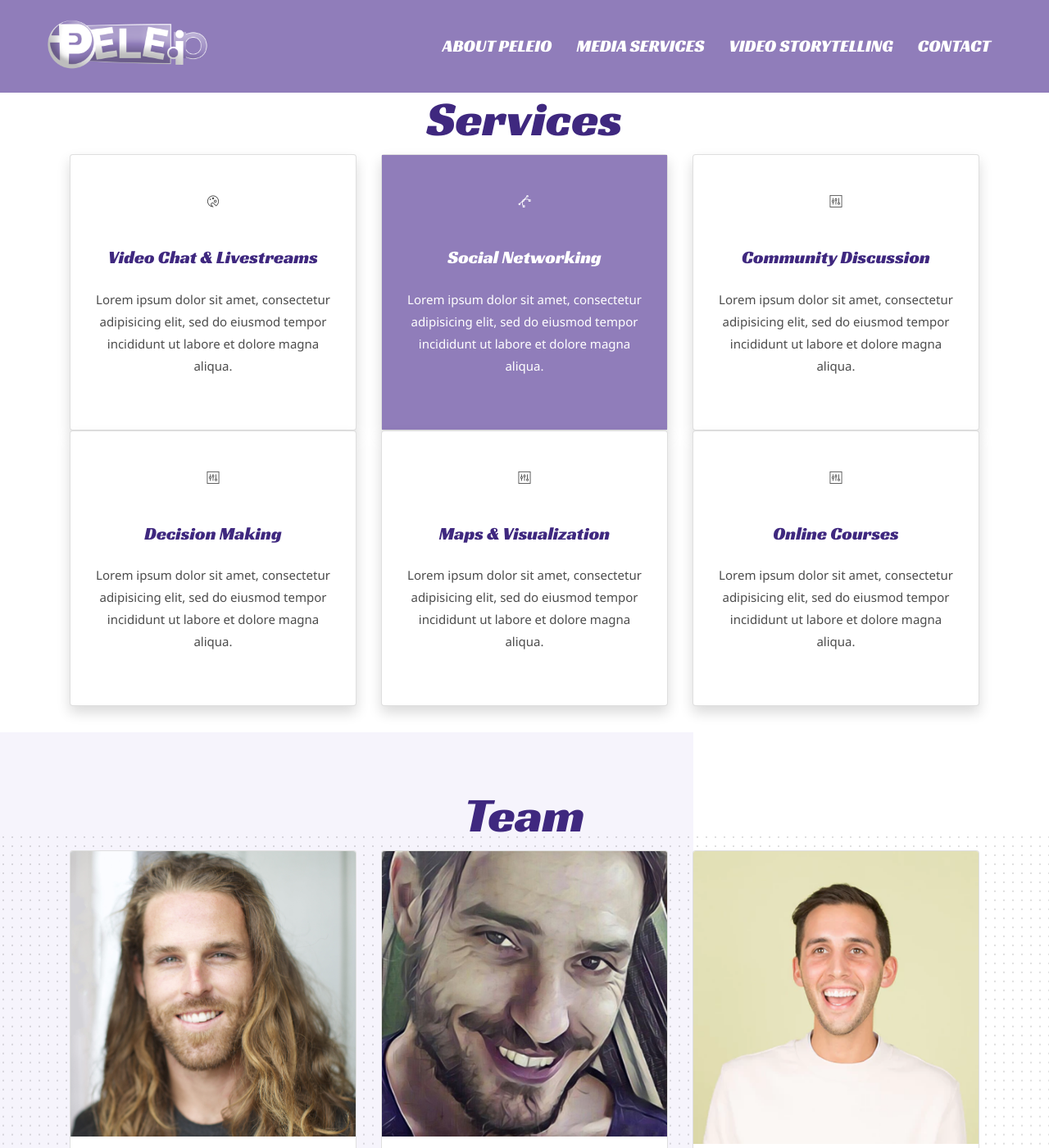
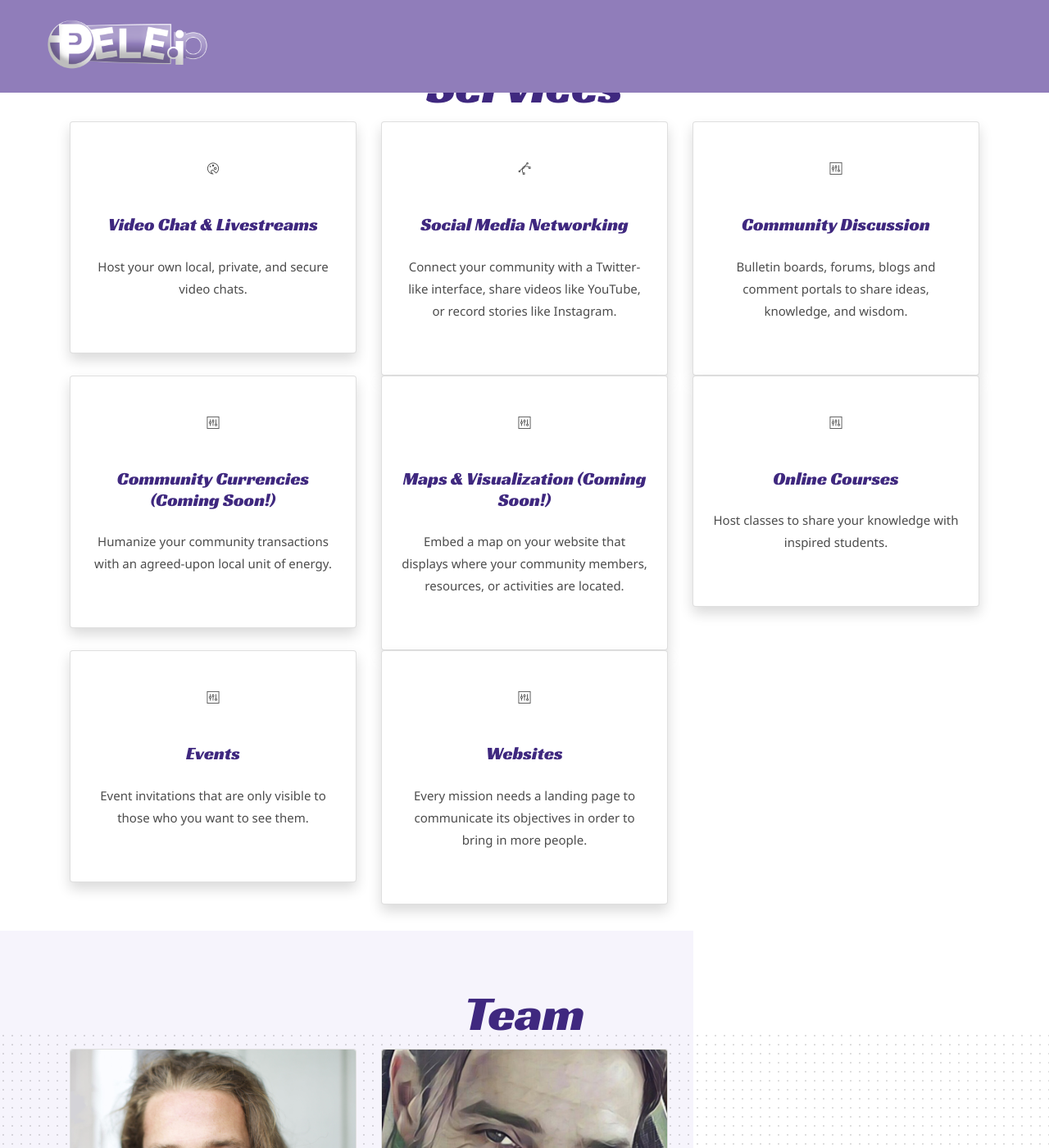
Before and after one commit to PELEIO/strengthen, a Jekyll site: the page built from index.html, in a window 1280 px wide and 1400 px high, scrolled down 1856 px. Shown: the whole window at 82% size. Built offline with Jekyll 4.4.1, drawn with Linux system fonts in a browser that asks for light colours; some of the changed text lies outside the part shown.

Commit message:
homepage

```diff
--- a/_data/settings.yml
+++ b/_data/settings.yml
@@ -4,17 +4,17 @@
 title: PELEIO Community Builder
 logo: /assets/images/LOGO_June-3D.png
 author: PELEIO, LLC
-description: We support your community install open-source solutions.
+description: We support strengthening your community with open-source solutions.
 email: hello@pele.io
 telegram: https://t.me/PELEIO
 address: 30 N Gould St., Ste R <br>Sheridan, WY 82801
-copyright: Copyright &copy; 2020 PELEIO, LLC
+copyright: Copyright &copy; 2020 PELEIO, LLC | Site designed by [Themefisher](https://themefisher.com)
 
-menu:
-- {name: About PELEIO, link: '/about/'}
-- {name: Media Services, link: '/blog/'}
-- {name: Video Storytelling, link: '/portfolio/'}
-- {name: Contact, link: '/contact/'}
+#menu:
+#- {name: About PELEIO, link: '/about/'}
+#- {name: Media Services, link: '/blog/'}
+#- {name: Video Storytelling, link: '/portfolio/'}
+#- {name: Contact, link: '/contact/'}
 
 
 #-------------------------------
@@ -38,13 +38,13 @@ disqus-identifier: # Add your shortname for Disqus Comment. For example mr-brown
 # Hero Section
 
 hero:
-  hero-title: Open-source solutions for strengthening your community.
+  hero-title: Open-source software solutions for strengthening your community.
 
-social:
-- {icon: "ti-facebook", link: "#"}
-- {icon: "ti-instagram", link: "#"}
-- {icon: "ti-dribbble", link: "#"}
-- {icon: "ti-twitter", link: "#"}
+#social:
+#- {icon: "ti-facebook", link: "#"}
+#- {icon: "ti-instagram", link: "#"}
+#- {icon: "ti-dribbble", link: "#"}
+#- {icon: "ti-twitter", link: "#"}
 
 
 #-------------------------------
@@ -79,16 +79,11 @@ work-process:
 team:
   - title : "Jordan Urbs"
     image : "assets/images/team/jordan.jpg"
-    designation : "Project Manager"
+    designation : "Systems Administrator"
 
   - title : "Daniel Levy"
     image : "assets/images/team/daniel.jpg"
-    designation : "Web Developer"
-
-  - title : "John Doe"
-    image : "assets/images/team/member-3.png"
-    designation : "Designer"
-
+    designation : "Community Outreach"
 
 #-------------------------------
 # Skills Section
@@ -131,37 +126,49 @@ services:
 - {
     name: Video Chat & Livestreams,
     icon: ti-palette,
-    description: 'Lorem ipsum dolor sit amet, consectetur adipisicing elit, sed do eiusmod tempor incididunt ut labore et dolore magna aliqua.',
+    description: 'Host your own local, private, and secure video chats.',
     active: # Add true to select section
   }
 - {
-    name: Social Networking,
+    name: Social Media Networking,
     icon: ti-vector,
-    description: 'Lorem ipsum dolor sit amet, consectetur adipisicing elit, sed do eiusmod tempor incididunt ut labore et dolore magna aliqua.',
-    active: true # Add true to select section
+    description: 'Connect your community with a Twitter-like interface, share videos like YouTube, or record stories like Instagram.',
+    active: # Add true to select section
   }
 - {
     name: Community Discussion,
     icon: ti-panel,
-    description: 'Lorem ipsum dolor sit amet, consectetur adipisicing elit, sed do eiusmod tempor incididunt ut labore et dolore magna aliqua.',
+    description: 'Bulletin boards, forums, blogs and comment portals to share ideas, knowledge, and wisdom.',
     active: # Add true to select section
   }
 - {
-    name: Decision Making,
+    name: Community Currencies (Coming Soon!),
     icon: ti-panel,
-    description: 'Lorem ipsum dolor sit amet, consectetur adipisicing elit, sed do eiusmod tempor incididunt ut labore et dolore magna aliqua.',
+    description: 'Humanize your community transactions with an agreed-upon local unit of energy.',
     active: # Add true to select section
   }
 - {
-    name: Maps & Visualization,
+    name: Maps & Visualization (Coming Soon!),
     icon: ti-panel,
-    description: 'Lorem ipsum dolor sit amet, consectetur adipisicing elit, sed do eiusmod tempor incididunt ut labore et dolore magna aliqua.',
+    description: 'Embed a map on your website that displays where your community members, resources, or activities are located.',
     active: # Add true to select section
   }
 - {
     name: Online Courses,
     icon: ti-panel,
-    description: 'Lorem ipsum dolor sit amet, consectetur adipisicing elit, sed do eiusmod tempor incididunt ut labore et dolore magna aliqua.',
+    description: 'Host classes to share your knowledge with inspired students.',
+    active: # Add true to select section
+  }
+- {
+    name: Events,
+    icon: ti-panel,
+    description: 'Event invitations that are only visible to those who you want to see them.',
+    active: # Add true to select section
+  }
+- {
+    name: Websites,
+    icon: ti-panel,
+    description: 'Every mission needs a landing page to communicate its objectives in order to bring in more people.',
     active: # Add true to select section
   }
 
@@ -190,15 +197,15 @@ portfolio-home-items:
 
 # Portfolio Page
 portfolio-label:
-- {
+  - {
     title : "UI/UX Design",
     type : "design"
   }
-- {
+  - {
     title : "BRANDING",
     type : "branding"
   }
-- {
+  - {
     title : "ILLUSTRATION",
     type : "illustration"
   }
```
